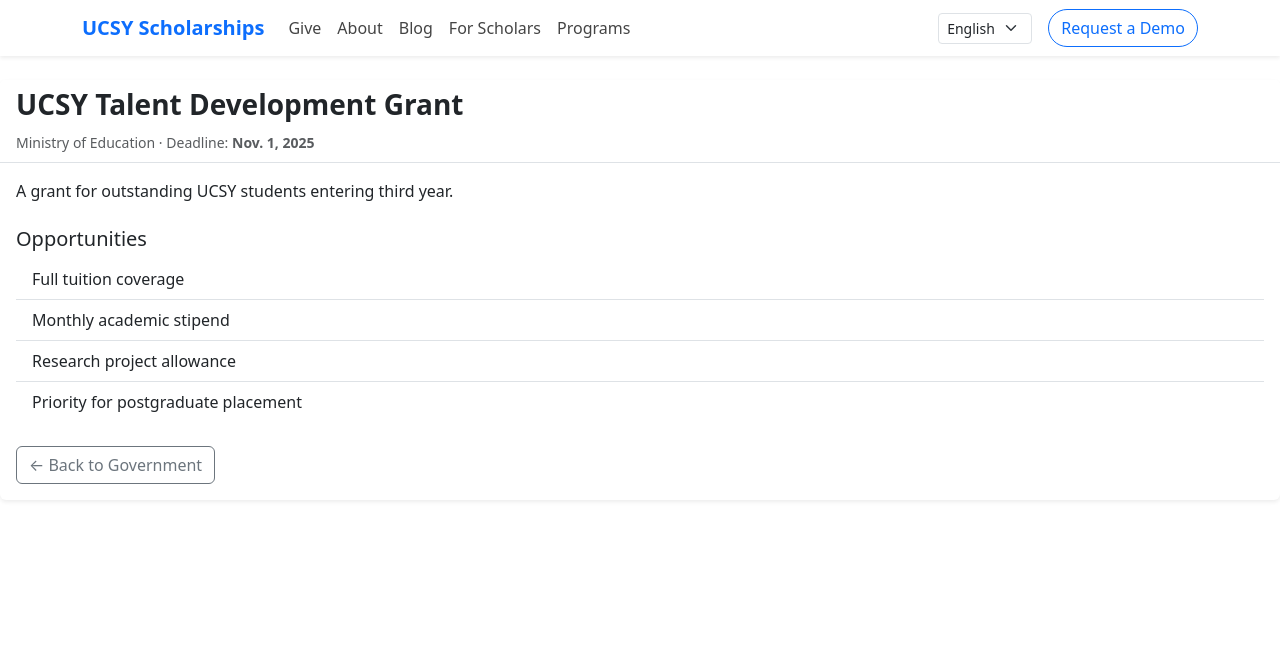
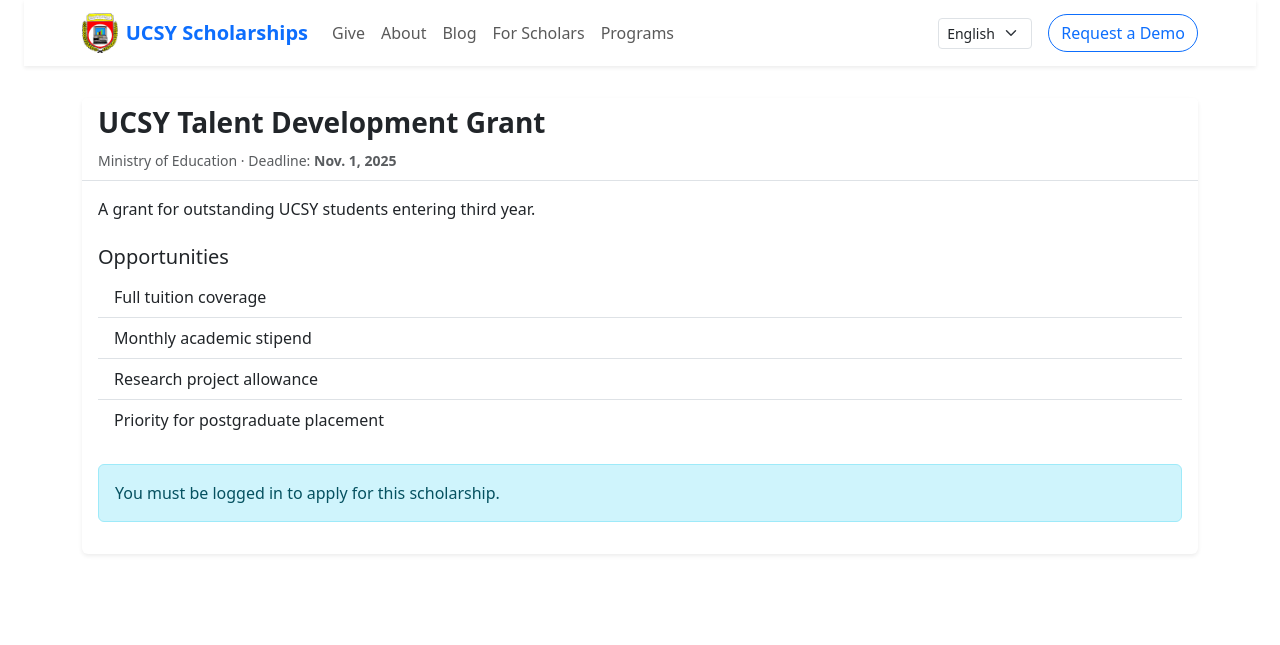
Before and after one commit to SmtTheSE/Scholarship_Announcement_Web, a Django app: page /program/2/ in a window 1280 px wide. Shown: the top 645 px of the page. Run offline with Django 5.2, Linux system fonts and the light colour scheme; data comes from the database, SQL or seed files in the repository; both versions use the stored data as it was after the commit; some libraries are stand-ins or nearby versions.

Commit message:
Updating new functions

```diff
--- a/scholarships/templates/scholarships/detail.html
+++ b/scholarships/templates/scholarships/detail.html
@@ -1,40 +1,112 @@
 {% extends 'base.html' %}
 {% load static i18n %}
+
 {% block content %}
 <div class="card border-0 shadow-sm mb-4">
   <div class="card-header bg-white border-bottom">
-      <h3 class="fw-bold">{{ object.title }}</h3>
-      <small class="text-muted">{{ object.provider }} &middot; {% trans "Deadline" %}: <strong>{{ object.deadline }}</strong></small>
+    <h3 class="fw-bold">{{ scholarship.title }}</h3>
+    <small class="text-muted">
+      {{ scholarship.provider }} &middot;
+      {% trans "Deadline" %}: <strong>{{ scholarship.deadline }}</strong>
+    </small>
   </div>
+
   <div class="card-body">
-      <p>{{ object.description }}</p>
-      <h5 class="mt-4"> {% trans "Opportunities" %}</h5>
+    <p>{{ scholarship.description }}</p>
+
+    <h5 class="mt-4">{% trans "Opportunities" %}</h5>
     <ul class="list-group list-group-flush">
-        {% for opp in object.get_opportunities_list %}
+      {% for opp in scholarship.get_opportunities_list %}
         <li class="list-group-item">{{ opp }}</li>
       {% endfor %}
     </ul>
-      <div class="mt-4">
-        <a href="{% url 'scholarships:list_by_type' object.type.pk %}" class="btn btn-outline-secondary">← {% trans "Back to" %} {{ object.type.name }}</a>
-      </div>
-    </div>
 
-   {% if object.attachment %}
+    {% if scholarship.attachment %}
       <div class="mt-5 p-4 border rounded bg-light shadow-sm">
         <h5 class="fw-semibold text-primary">📎 {% trans "Official Document" %}</h5>
         <p class="text-muted small mb-3">
           {% trans "This scholarship includes an attached PDF for official guidelines or authorization." %}
         </p>
-
         <div class="d-flex align-items-center gap-3">
           <img src="{% static 'img/pdf_icon.svg' %}" alt="PDF Icon" width="32">
-      <a href="{{ object.attachment.url }}" target="_blank" class="btn btn-outline-success btn-sm px-3 py-2 fw-medium shadow-sm">
+          <a href="{{ scholarship.attachment.url }}" target="_blank" class="btn btn-outline-success btn-sm">
             📄 {% trans "Download PDF File" %}
           </a>
         </div>
       </div>
     {% endif %}
 
+    {% if user.is_authenticated %}
+      <div class="mt-5">
+        <h4 class="mb-3 d-flex align-items-center justify-content-between">
+          {% trans "Your Application" %}
+          {% if application %}
+            {% if application.status == "submitted" %}
+              <span class="badge bg-success">{% trans "Submitted" %}</span>
+            {% elif application.status == "draft" %}
+              <span class="badge bg-secondary">{% trans "Draft" %}</span>
+            {% elif application.status == "rejected" %}
+              <span class="badge bg-danger">{% trans "Rejected" %}</span>
+            {% endif %}
+          {% endif %}
+        </h4>
+
+        {% if application %}
+          {% if application.status == "submitted" %}
+            <div class="alert alert-info">
+              {% trans "You have submitted this application. You cannot edit it further." %}
+            </div>
+          {% elif application.status == "rejected" %}
+            <div class="alert alert-danger">
+              <strong>{% trans "Your application has been rejected." %}</strong><br>
+              <span><strong>{% trans "Reason:" %}</strong> {{ application.rejection_reason }}</span>
+            </div>
+          {% endif %}
+        {% endif %}
+
+        {% if application and application.status == "submitted" %}
+          <div class="mb-3">
+            <strong>{% trans "Statement of Purpose" %}</strong>
+            <div class="border p-3 bg-light">{{ application.statement|safe }}</div>
+          </div>
+          {% if application.cv %}
+            <p><strong>📎 CV:</strong> <a href="{{ application.cv.url }}" target="_blank">Download CV</a></p>
+          {% endif %}
+          {% if application.certificate %}
+            <p><strong>📎 Certificate:</strong> <a href="{{ application.certificate.url }}" target="_blank">Download Certificate</a></p>
+          {% endif %}
+        {% endif %}
+
+        {% if not application %}
+          <form method="post" enctype="multipart/form-data">
+            {% csrf_token %}
+            {{ application_form.as_p }}
+            <div class="form-group mt-3">
+              <button type="submit" name="action" value="save" class="btn btn-secondary me-2">{% trans "Save as Draft" %}</button>
+              <button type="submit" name="action" value="submit" class="btn btn-primary">{% trans "Submit Application" %}</button>
+            </div>
+          </form>
+        {% endif %}
+
+        {% if application %}
+          {% if application.status != "submitted" and application.status != "rejected" %}
+            <form method="post" enctype="multipart/form-data">
+              {% csrf_token %}
+              {{ application_form.as_p }}
+              <div class="form-group mt-3">
+                <button type="submit" name="action" value="save" class="btn btn-secondary me-2">{% trans "Save as Draft" %}</button>
+                <button type="submit" name="action" value="submit" class="btn btn-primary">{% trans "Submit Application" %}</button>
+              </div>
+            </form>
+          {% endif %}
+        {% endif %}
 
       </div>
+    {% else %}
+      <div class="alert alert-info mt-4">
+        {% trans "You must be logged in to apply for this scholarship." %}
+      </div>
+    {% endif %}
+  </div>
+</div>
 {% endblock %}
--- a/scholarships/urls.py
+++ b/scholarships/urls.py
@@ -9,4 +9,5 @@ urlpatterns = [
     path('types/', views.TypeListView.as_view(), name='type_list'),
     path('type/<int:pk>/', views.ScholarshipListView.as_view(), name='list_by_type'),
     path('program/<int:pk>/', views.ScholarshipDetailView.as_view(), name='detail'),
+    path('review/<int:app_id>/', views.review_application, name='review_application')
 ]
--- a/scholarships/views.py
+++ b/scholarships/views.py
@@ -1,38 +1,56 @@
-from django.views.generic import ListView, DetailView
+from django.views.generic import ListView, View
 from django.views.decorators.csrf import csrf_protect
 from django.shortcuts import render, redirect, get_object_or_404
 from django.contrib.auth import login, logout
 from django.contrib.auth.forms import AuthenticationForm, UserCreationForm
 from django.contrib.auth.decorators import login_required
-from .models import ScholarshipType, Scholarship
 from django.contrib import messages
-
-
+from django.utils.decorators import method_decorator
+from django.views.decorators.http import require_POST
+from .models import ScholarshipType, Scholarship, Application
+from .forms import ApplicationForm
 
 def home(request):
+    form_type = request.POST.get('form_type', '')
     login_form = AuthenticationForm()
     register_form = UserCreationForm()
 
     if request.method == 'POST':
-        form_type = request.POST.get('form_type')
-
         if form_type == 'login':
             login_form = AuthenticationForm(request, data=request.POST)
             if login_form.is_valid():
                 login(request, login_form.get_user())
                 messages.success(request, f"Welcome back, {request.user.username}!")
                 return redirect('scholarships:home')
+            else:
+                messages.error(request, "Login failed. Please check your credentials.")
 
         elif form_type == 'register':
             register_form = UserCreationForm(request.POST)
             if register_form.is_valid():
                 user = register_form.save()
                 login(request, user)
-                return redirect('scholarships:home')  # ✅ Redirect to homepage after register
+                messages.success(request, "Account created successfully. You're now logged in.")
+                return redirect('scholarships:home')
+            else:
+                messages.error(request, "Registration failed. Please correct the errors below.")
+
+    if request.user.is_authenticated and request.user.is_staff:
+        applications = Application.objects.filter(status='submitted').select_related('user', 'scholarship').order_by('-created_at')
+        return render(request, 'scholarships/admin_dashboard.html', {
+            'applications': applications
+        })
+
+    rejection_notice = None
+    if request.user.is_authenticated:
+        rejected_app = Application.objects.filter(user=request.user, status='rejected').order_by('-updated_at').first()
+        if rejected_app:
+            rejection_notice = rejected_app.rejection_reason
 
     return render(request, 'home.html', {
         'login_form': login_form,
         'register_form': register_form,
+        'rejection_notice': rejection_notice,
     })
 
 
@@ -40,7 +58,7 @@ def home(request):
 def logout_view(request):
     if request.method == 'POST':
         logout(request)
-    return redirect('scholarships:home')  # ✅ Always redirect to clean homepage
+    return redirect('scholarships:home')
 
 
 class TypeListView(ListView):
@@ -65,12 +83,68 @@ class ScholarshipListView(ListView):
         return qs
 
 
-class ScholarshipDetailView(DetailView):
-    model = Scholarship
-    template_name = 'scholarships/detail.html'
+class ScholarshipDetailView(View):
+    def get(self, request, pk):
+        scholarship = get_object_or_404(Scholarship, pk=pk)
+        application = None
+        form = None
+
+        if request.user.is_authenticated:
+            application = Application.objects.filter(scholarship=scholarship, user=request.user).first()
+
+        if application and application.status == 'rejected':
+            return render(request, 'scholarships/detail.html', {
+                'scholarship': scholarship,
+                'application': application,
+                'application_form': None,
+                'rejection_reason': application.rejection_reason,
+            })
+
+        if request.user.is_authenticated:
+            form = ApplicationForm(instance=application)
+
+        return render(request, 'scholarships/detail.html', {
+            'scholarship': scholarship,
+            'application_form': form,
+            'application': application,
+        })
+
+    def post(self, request, pk):
+        scholarship = get_object_or_404(Scholarship, pk=pk)
+        application = Application.objects.filter(scholarship=scholarship, user=request.user).first()
+
+        if application and application.status == 'rejected':
+            messages.error(request, "You cannot edit a rejected application.")
+            return redirect('scholarships:detail', pk=pk)
+
+        form = ApplicationForm(request.POST, request.FILES, instance=application)
+
+        if form.is_valid():
+            app = form.save(commit=False)
+            app.user = request.user
+            app.scholarship = scholarship
+
+            action = request.POST.get("action")
+            if action == "submit":
+                app.status = "submitted"
+            else:
+                app.status = "draft"
+
+            app.save()
+            messages.success(request, "Application saved successfully.")
+            return redirect('scholarships:detail', pk=pk)
+        else:
+            messages.error(request, "There was an error with your application.")
+
+        return render(request, 'scholarships/detail.html', {
+            'scholarship': scholarship,
+            'application_form': form,
+            'application': application,
+        })
 
 
 @login_required
+@require_POST
 def bookmark_scholarship(request, pk):
     scholarship = get_object_or_404(Scholarship, pk=pk)
     scholarship.bookmarked_by.add(request.user)
@@ -81,3 +155,27 @@ def bookmark_scholarship(request, pk):
 def my_bookmarks(request):
     bookmarks = request.user.bookmarks.all()
     return render(request, 'bookmarks.html', {'bookmarks': bookmarks})
+
+
+@csrf_protect
+@require_POST
+@login_required
+def review_application(request, app_id):
+    if not request.user.is_staff:
+        return redirect('scholarships:home')
+
+    application = get_object_or_404(Application, id=app_id, status='submitted')
+    decision = request.POST.get('decision')
+    reason = request.POST.get('reason')
+
+    if decision == 'accept':
+        application.status = 'accepted'
+        application.rejection_reason = ''
+        messages.success(request, f"Application from {application.user.username} has been accepted.")
+    elif decision == 'reject':
+        application.status = 'rejected'
+        application.rejection_reason = reason or 'No reason provided.'
+        messages.warning(request, f"Application from {application.user.username} has been rejected.")
+
+    application.save()
+    return redirect('scholarships:home')
--- a/templates/base.html
+++ b/templates/base.html
@@ -8,65 +8,131 @@
   <title>{% trans "UCSY Scholarships" %}</title>
 
   <!-- Bootstrap CSS -->
-  <link href="https://cdn.jsdelivr.net/npm/bootstrap@5.3.2/dist/css/bootstrap.min.css" rel="stylesheet">
+  <link
+    href="https://cdn.jsdelivr.net/npm/bootstrap@5.3.2/dist/css/bootstrap.min.css"
+    rel="stylesheet"
+  >
+
+  <!-- Custom Styles -->
   <link href="{% static 'css/styles.css' %}" rel="stylesheet">
+
   <style>
-    .navbar-light .navbar-nav .nav-link {
-      color: #444;
-      font-weight: 500;
+    /* Give every page a little breathing room on the sides */
+    body {
+      padding-left: 1.5rem;
+      padding-right: 1.5rem;
     }
+
+    /* Navbar brand with logo */
+    .navbar-brand {
+      display: flex;
+      align-items: center;
+    }
+    .navbar-brand img {
+      height: 40px;
+      margin-right: 0.5rem;
+    }
+
+    /* Consistent vertical spacing around main content */
+    .content-wrapper {
+      margin-top: 2rem;
+      margin-bottom: 2rem;
+    }
+
+    /* Navbar link hover */
     .navbar-light .navbar-nav .nav-link:hover {
       color: #0d6efd;
     }
   </style>
 </head>
 <body>
+
   <nav class="navbar navbar-expand-lg navbar-light bg-white shadow-sm">
     <div class="container">
-      <a class="navbar-brand fw-bold text-primary" href="/">{% trans "UCSY Scholarships" %}</a>
-      <button class="navbar-toggler" type="button"
-              data-bs-toggle="collapse"
-              data-bs-target="#mainNav"
-              aria-controls="mainNav"
-              aria-expanded="false"
-              aria-label="{% trans 'Toggle navigation' %}">
+      <!-- Brand with logo -->
+      <a class="navbar-brand text-primary fw-bold" href="/">
+        <img
+          src="{% static 'img/ucsy_logo.png' %}"
+          alt="{% trans 'UCSY Logo' %}"
+        >
+        {% trans "UCSY Scholarships" %}
+      </a>
+
+      <button
+        class="navbar-toggler"
+        type="button"
+        data-bs-toggle="collapse"
+        data-bs-target="#mainNav"
+        aria-controls="mainNav"
+        aria-expanded="false"
+        aria-label="{% trans 'Toggle navigation' %}"
+      >
         <span class="navbar-toggler-icon"></span>
       </button>
 
       <div class="collapse navbar-collapse" id="mainNav">
         <ul class="navbar-nav me-auto mb-2 mb-lg-0 align-items-lg-center">
-          <li class="nav-item"><a class="nav-link" href="#">{% trans "Give" %}</a></li>
-          <li class="nav-item"><a class="nav-link" href="#">{% trans "About" %}</a></li>
-          <li class="nav-item"><a class="nav-link" href="#">{% trans "Blog" %}</a></li>
-          <li class="nav-item"><a class="nav-link" href="#">{% trans "For Scholars" %}</a></li>
-          <li class="nav-item"><a class="nav-link" href="{% url 'scholarships:type_list' %}">{% trans "Programs" %}</a></li>
+          <li class="nav-item">
+            <a class="nav-link" href="#">{% trans "Give" %}</a>
+          </li>
+          <li class="nav-item">
+            <a class="nav-link" href="#">{% trans "About" %}</a>
+          </li>
+          <li class="nav-item">
+            <a class="nav-link" href="#">{% trans "Blog" %}</a>
+          </li>
+          <li class="nav-item">
+            <a class="nav-link" href="#">{% trans "For Scholars" %}</a>
+          </li>
+          <li class="nav-item">
+            <a
+              class="nav-link"
+              href="{% url 'scholarships:type_list' %}"
+            >{% trans "Programs" %}</a>
+          </li>
         </ul>
 
         <!-- Language Switcher -->
-        <form method="post" action="{% url 'set_language' %}" class="d-flex align-items-center me-3">
+        <form
+          method="post"
+          action="{% url 'set_language' %}"
+          class="d-flex align-items-center me-3"
+        >
           {% csrf_token %}
-          <select name="language" onchange="this.form.submit()" class="form-select form-select-sm">
-            <option value="en" {% if LANGUAGE_CODE == 'en' %}selected{% endif %}>{% trans "English" %}</option>
-            <option value="my" {% if LANGUAGE_CODE == 'my' %}selected{% endif %}>{% trans "မြန်မာ" %}</option>
+          <select
+            name="language"
+            onchange="this.form.submit()"
+            class="form-select form-select-sm"
+          >
+            <option value="en"
+              {% if LANGUAGE_CODE == 'en' %}selected{% endif %}
+            >{% trans "English" %}</option>
+            <option value="my"
+              {% if LANGUAGE_CODE == 'my' %}selected{% endif %}
+            >{% trans "မြန်မာ" %}</option>
           </select>
         </form>
 
         <ul class="navbar-nav align-items-lg-center">
           <li class="nav-item">
-            <a class="btn btn-outline-primary rounded-pill" href="#">
-              {% trans "Request a Demo" %}
-            </a>
+            <a
+              class="btn btn-outline-primary rounded-pill"
+              href="#"
+            >{% trans "Request a Demo" %}</a>
           </li>
         </ul>
       </div>
     </div>
   </nav>
 
-  <main class="mt-4">
+  <!-- Main content with built-in margins -->
+  <main class="container content-wrapper">
     {% block content %}{% endblock %}
   </main>
 
   <!-- Bootstrap JS bundle -->
-  <script src="https://cdn.jsdelivr.net/npm/bootstrap@5.3.2/dist/js/bootstrap.bundle.min.js"></script>
+  <script
+    src="https://cdn.jsdelivr.net/npm/bootstrap@5.3.2/dist/js/bootstrap.bundle.min.js"
+  ></script>
 </body>
 </html>
--- a/ucsys_yangon/settings.py
+++ b/ucsys_yangon/settings.py
@@ -42,7 +42,8 @@ INSTALLED_APPS = [
     "django.contrib.sessions",
     "django.contrib.messages",
     "django.contrib.staticfiles",
-    "scholarships"
+    "scholarships",
+    "ckeditor"
 ]
 
 MIDDLEWARE = [
@@ -50,7 +51,7 @@ MIDDLEWARE = [
     'django.middleware.locale.LocaleMiddleware',
     "django.contrib.sessions.middleware.SessionMiddleware",
     "django.middleware.common.CommonMiddleware",
-    "django.middleware.csrf.CsrfViewMiddleware",
+    'django.middleware.csrf.CsrfViewMiddleware',
     "django.contrib.auth.middleware.AuthenticationMiddleware",
     "django.contrib.messages.middleware.MessageMiddleware",
     "django.middleware.clickjacking.XFrameOptionsMiddleware",
```
Also changed, not shown: scholarships/admin.py (+39 -5 lines), scholarships/forms.py (added, +14 -0 lines), scholarships/models.py (+29 -9 lines), scholarships/templates/scholarships/admin_dashboard.html (added, +74 -0 lines), templates/home.html (+26 -35 lines), db.sqlite3, scholarships/migrations/0003_application.py (added), scholarships/migrations/0004_application_rejection_reason.py (added), scholarships/migrations/0005_alter_application_rejection_reason.py (added), 6 other files. Lines whose indentation alone changed are shown as unchanged.
